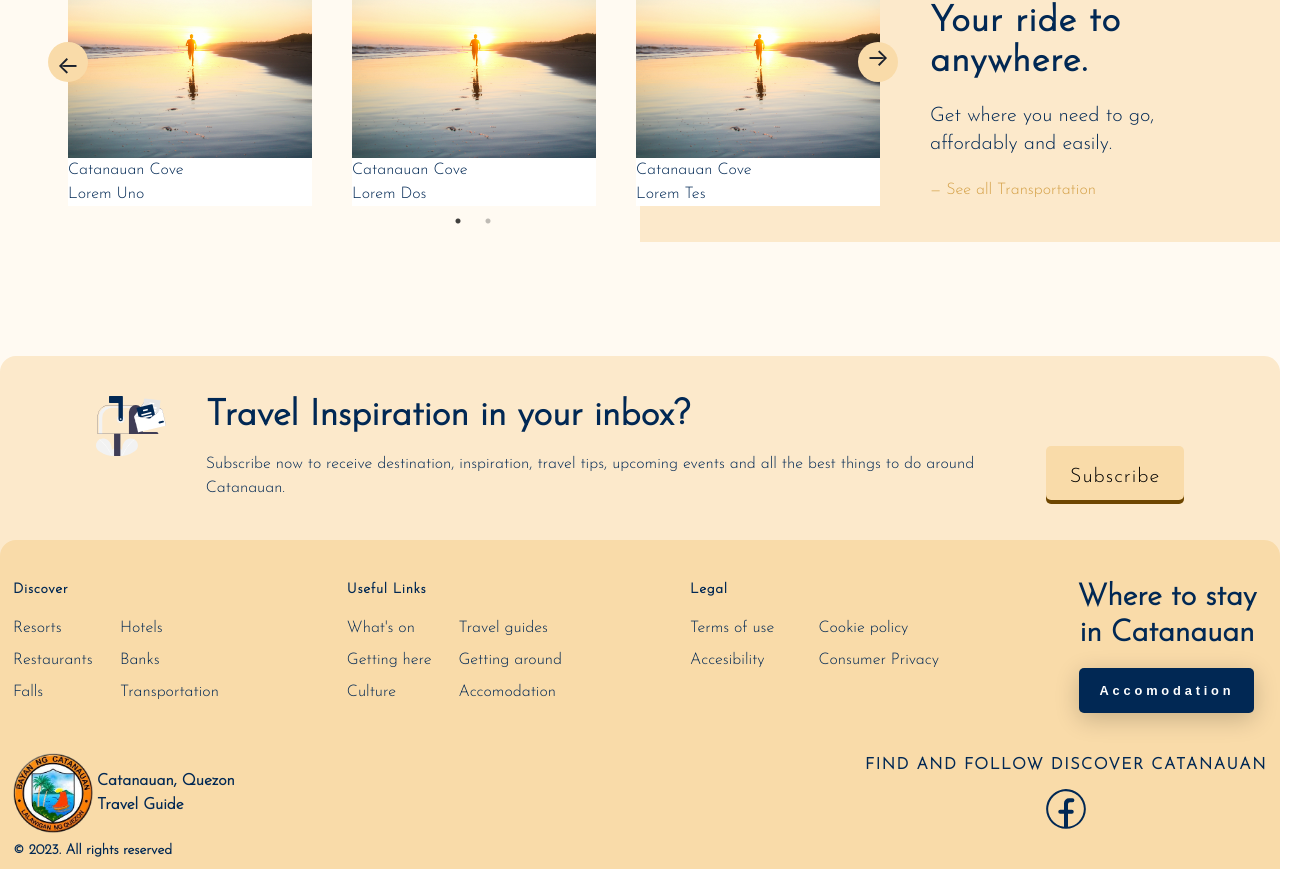
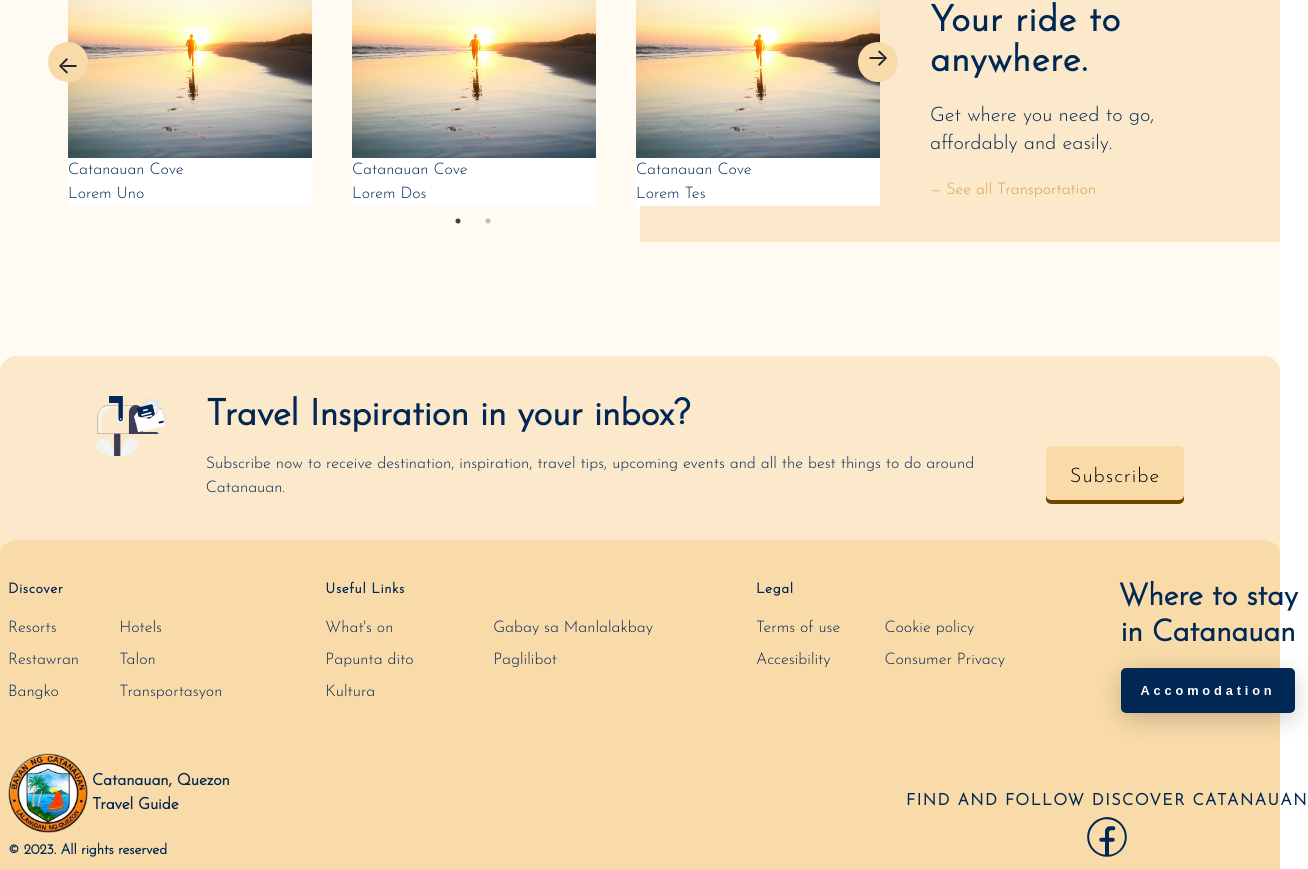
Before and after one commit to Rej327/Catanauan-Tour-Guide, a React (Vite) app: page / in a window 1280 px wide. Shown: the part 5909-6778 px from the top of the page, 1308 px wide, since content can reach past the window. Built offline with nearby package versions, Linux system fonts and the light colour scheme.

Commit message:
Add global button for footer and header

```diff
--- a/src/components/common/Footer.jsx
+++ b/src/components/common/Footer.jsx
@@ -1,10 +1,20 @@
-import React from "react";
+import React, { useContext } from "react";
 import { logo, mail } from "../../assets";
 import Button from "./Button";
 import FooterButton from "./FooterButton";
 import { CiFacebook } from "react-icons/ci";
+import { LangContext } from "../../App";
 
 const Footer = ({ className }) => {
+  const { language } = useContext(LangContext);
+
+  const handleScrollClick = (id) => {
+    const section = document.getElementById(id);
+    if (section) {
+      section.scrollIntoView();
+    }
+  };
+
   return (
     <div className={`w-full ${className}`}>
       <div className="w-full bg-[#FCE9CB] rounded-t-2xl">
@@ -31,38 +41,88 @@ const Footer = ({ className }) => {
         {/* LAST SECTION */}
         <div className="w-full flex flex-col gap-2 pt-10 pb-2 bg-[#F9DBA9] px-2 rounded-t-2xl">
           <div className="max-w-[1300px] mx-auto">
-            <div className="max-w-[1300px] md:justify-center lg:justify-between flex flex-wrap gap-8 lg:gap-[8rem]">
-              <div className="flex flex-col max-w-[300px]">
+            <div className="max-w-[1300px] lg:w-[1300px] md:justify-center lg:justify-between flex flex-wrap gap-8 lg:gap-0">
+              <div className="flex flex-col max-w-[400px]">
                 <p className="font-bold tracking-wider text-sm">Discover</p>
-                <div className="text-base grid grid-cols-2 justify-around gap-2 mt-4">
-                  <p>Resorts</p>
-                  <p>Hotels</p>
-                  <p>Restaurants</p>
-                  <p>Banks</p>
-                  <p>Falls</p>
-                  <p>Transportation</p>
+                <div className="grid grid-cols-2 justify-around gap-2 mt-4">
+                  <p
+                    onClick={() => handleScrollClick("resorts")}
+                    className="text-base first-letter:capitalize hover:underline underline-offset-8 cursor-pointer"
+                  >
+                    {language.category?.resorts}
+                  </p>
+                  <p
+                    onClick={() => handleScrollClick("hotelandresto")}
+                    className="text-base first-letter:capitalize hover:underline underline-offset-8 cursor-pointer"
+                  >
+                    {language.category?.hotels}
+                  </p>
+                  <p
+                    onClick={() => handleScrollClick("hotelandresto")}
+                    className="text-base first-letter:capitalize hover:underline underline-offset-8 cursor-pointer"
+                  >
+                    {language.category?.restaurants}
+                  </p>
+                  <p
+                    onClick={() => handleScrollClick("falls")}
+                    className="text-base first-letter:capitalize hover:underline underline-offset-8 cursor-pointer"
+                  >
+                    {language.category?.falls}
+                  </p>
+                  <p
+                    onClick={() => handleScrollClick("banks")}
+                    className="text-base first-letter:capitalize hover:underline underline-offset-8 cursor-pointer"
+                  >
+                    {language.category?.banks}
+                  </p>
+                  <p
+                    onClick={() => handleScrollClick("transportation")}
+                    className="text-base first-letter:capitalize hover:underline underline-offset-8 cursor-pointer"
+                  >
+                    {language.category?.transportation}
+                  </p>
                 </div>
               </div>
               {/* NEXT ITEM */}
-              <div className="flex flex-col max-w-[300px]">
+              <div className="flex flex-col max-w-[400px]">
                 <p className="font-bold tracking-wider text-sm">Useful Links</p>
                 <div className="text-base grid grid-cols-2 justify-around gap-2 mt-4">
-                  <p>What's on</p>
-                  <p>Travel guides</p>
-                  <p>Getting here</p>
-                  <p>Getting around</p>
-                  <p>Culture</p>
-                  <p>Accomodation</p>
+                  <p className="text-base first-letter:capitalize hover:underline underline-offset-8 cursor-pointer">
+                    What's on
+                  </p>
+                  <p className="text-base first-letter:capitalize hover:underline underline-offset-8 cursor-pointer">
+                    {language.plan_section?.traveler_guides}
+                  </p>
+                  <p className="text-base first-letter:capitalize hover:underline underline-offset-8 cursor-pointer">
+                    {language.plan_section?.getting_here}
+                  </p>
+                  <p className="text-base first-letter:capitalize hover:underline underline-offset-8 cursor-pointer">
+                    {language.plan_section?.getting_around}
+                  </p>
+                  <p className="text-base first-letter:capitalize hover:underline underline-offset-8 cursor-pointer">
+                    {language.plan_section?.cultures}
+                  </p>
+                  <p className="text-base first-letter:capitalize hover:underline underline-offset-8 cursor-pointer">
+                    {language.plan_section?.accomodation}
+                  </p>
                 </div>
               </div>
               {/* NEXT ITEM */}
-              <div className="flex flex-col max-w-[300px]">
+              <div className="flex flex-col max-w-[400px]">
                 <p className="font-bold tracking-wider text-sm">Legal</p>
                 <div className="text-base grid grid-cols-2 justify-around gap-2 mt-4">
-                  <p>Terms of use</p>
-                  <p>Cookie policy</p>
-                  <p>Accesibility</p>
-                  <p>Consumer Privacy</p>
+                  <p className="text-base first-letter:capitalize hover:underline underline-offset-8 cursor-pointer">
+                    Terms of use
+                  </p>
+                  <p className="text-base first-letter:capitalize hover:underline underline-offset-8 cursor-pointer">
+                    Cookie policy
+                  </p>
+                  <p className="text-base first-letter:capitalize hover:underline underline-offset-8 cursor-pointer">
+                    Accesibility
+                  </p>
+                  <p className="text-base first-letter:capitalize hover:underline underline-offset-8 cursor-pointer">
+                    Consumer Privacy
+                  </p>
                 </div>
               </div>
               <div className="flex flex-col gap-4 max-w-[200px] items-center">
@@ -70,13 +130,13 @@ const Footer = ({ className }) => {
                   Where to stay in Catanauan
                 </p>
                 <div className="w-fit">
-                  <FooterButton />
+                  <FooterButton>Accomodation</FooterButton>
                 </div>
               </div>
             </div>
             <div className="max-w-[1300px] mt-10 mx-auto flex flex-wrap gap-4 max-sm:flex-col-reverse justify-between">
               <div className="w-fit flex flex-col gap-2">
-                <div className="flex gap-1 justify-center items-center">
+                <div className="flex gap-1 justify-center items-center max-sm:mt-5">
                   <img src={logo} className="w-20" alt="logo" />
                   <p className="w-[150px] font-bold">
                     Catanauan, Quezon Travel Guide
@@ -84,11 +144,11 @@ const Footer = ({ className }) => {
                 </div>
                 <p className="font-bold text-sm">© 2023. All rights reserved</p>
               </div>
-              <div className="w-fit flex flex-col gap-2">
+              <div className=" w-fit md:mt-auto">
                 <p className="font-bold tracking-widest">
                   FIND AND FOLLOW DISCOVER CATANAUAN
                 </p>
-                <CiFacebook className="text-5xl text-[#012854] md:mx-auto mb-5 hover:text-blue-700 duration-300 delay-75 cursor-pointer hover:translate-y-1" />
+                <CiFacebook className="text-[3rem] text-[#012854] md:mx-auto   lg:mb-o hover:text-blue-700 duration-300 delay-75 cursor-pointer hover:translate-y-1" />
               </div>
             </div>
           </div>
```
